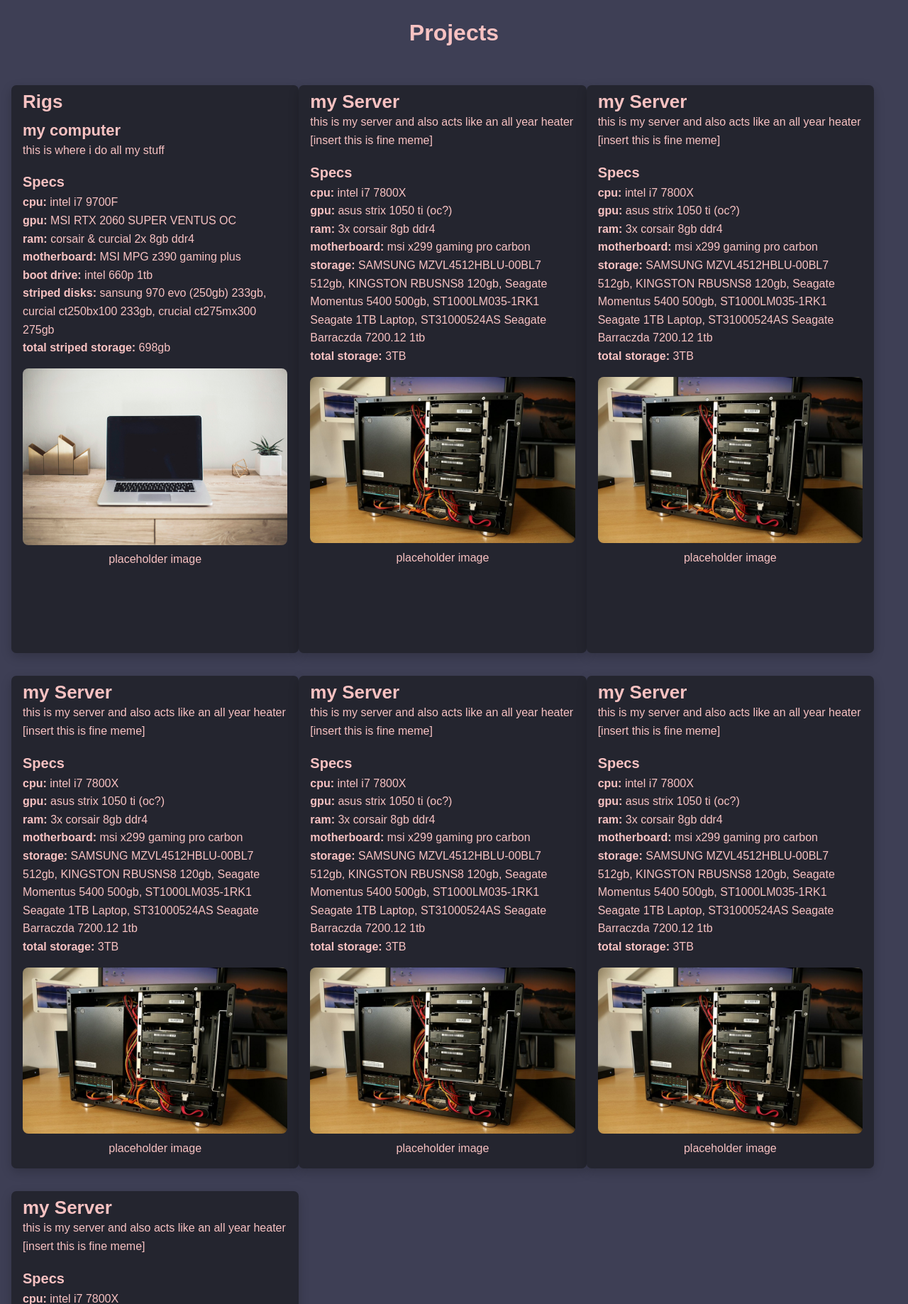
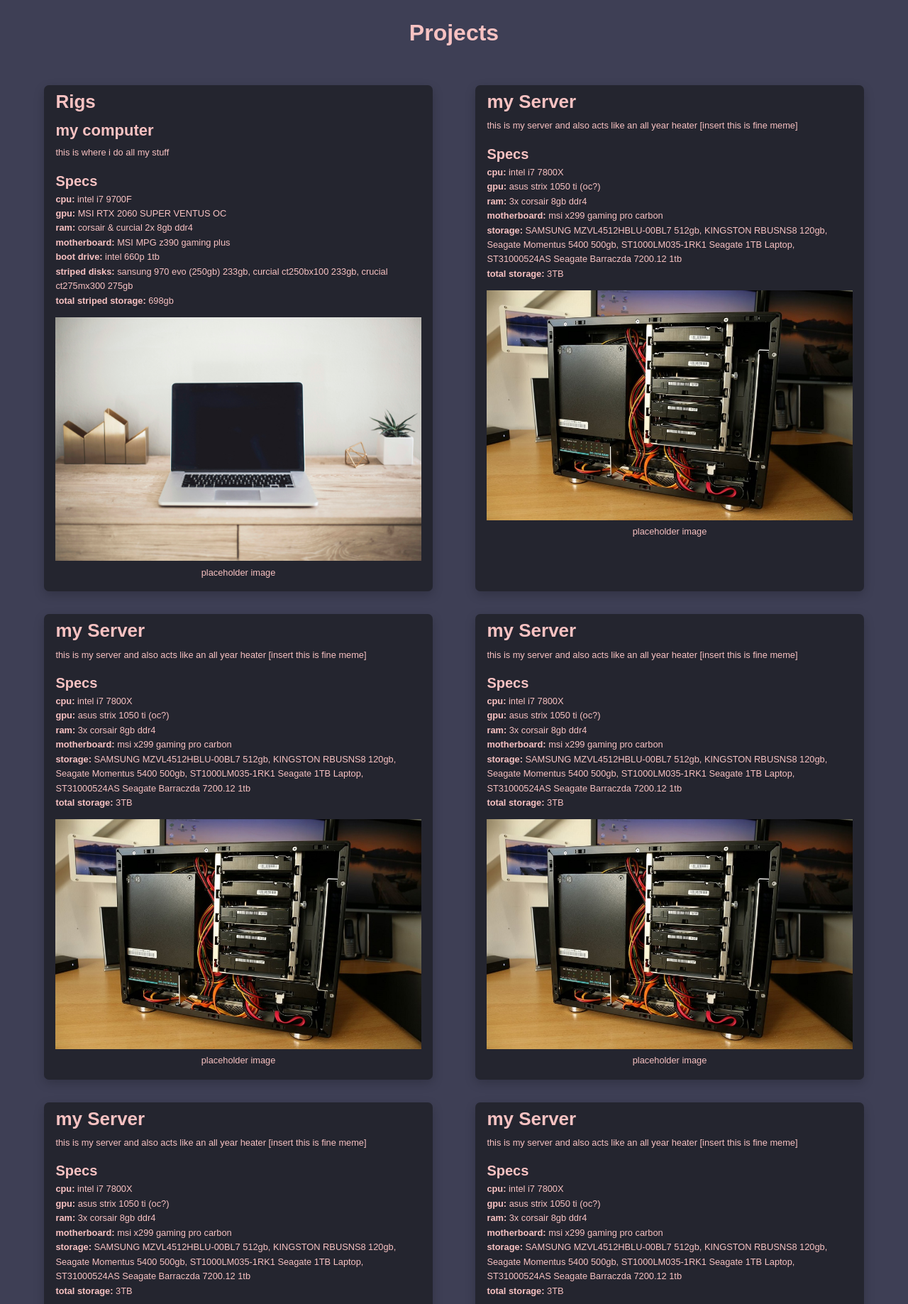
Before and after one commit to novabuster123/website, a Flask app: page /projects in a window 1280 px wide. Shown: the part 91-1928 px from the top of the page at 71% size. Run offline with Flask 3, Linux system fonts and the light colour scheme.

Commit message:
put styling of images in styles.css and fixed scaling issues

```diff
--- a/static/styles.css
+++ b/static/styles.css
@@ -54,40 +54,54 @@ nav ul li.active a {
     background-color: #f8c2c2;
 }
 
-
-.card-body {
-    padding: 1rem;
-    border-radius: 7px;
-    box-shadow: rgba(0, 0, 0, 0.2) 0px 5px 15px;
-    background-color: #24252f;
-    color: #f8c2c2;
-    font-size: 16px;
-    max-width: 500px;
-    min-width: 400px;
-}
-
 .project-cards {
     display: grid;
-    grid-template-columns: repeat(3, 1fr);
-    grid-template-rows: repeat(1, 100vh);
+    grid-template-columns: repeat(auto-fit, minmax(520px, 0.5fr));
     justify-items: center;
     max-width: calc(100vw - 2rem);
     margin-top: 2rem;
     padding: 1rem;
     row-gap: 2rem;
-    padding-bottom: 5rem;
+    margin-left: auto;
+    margin-right: auto;
+    justify-content: center;
 }
 
-
-.project-cards .card {
-    width: 18rem;
+@media only screen and (max-width: 420px) {
+    .card-body {
+        padding: 1rem;
+        border-radius: 7px;
+        box-shadow: rgba(0, 0, 0, 0.2) 0px 5px 15px;
+        background-color: #24252f;
+        color: #f8c2c2;
+        font-size: 1vw;
+        width: 60%;
+    }
 }
 
-.project-cards .card img {
-    height: 10rem;
-    border-radius: 0.5rem;
+@media only screen and (min-width: 421px) {
+    .card-body {
+        padding: 1rem;
+        border-radius: 7px;
+        box-shadow: rgba(0, 0, 0, 0.2) 0px 5px 15px;
+        background-color: #24252f;
+        color: #f8c2c2;
+        font-size: 16px;
+        width: 75%;
+    }
 }
 
+@media only screen and (min-width: 631px) {
+    .card-body {
+        padding: 1rem;
+        border-radius: 7px;
+        box-shadow: rgba(0, 0, 0, 0.2) 0px 5px 15px;
+        background-color: #24252f;
+        color: #f8c2c2;
+        font-size: 1vw;
+        width: 90%;
+    }
+}
 
 .headline {
     text-align: center;
@@ -98,7 +112,7 @@ footer {
     display: grid;
     padding: 1rem;
     text-align: center;
-    position: absolute;
+    position: relative;
     right: 0;
     left: 0;
     bottom: 0;
@@ -108,3 +122,8 @@ footer {
 .aboutme {
     text-align: center;
 }
+
+.pc-image {
+    height: auto;
+    width: 100%;
+}
--- a/templates/projects.html
+++ b/templates/projects.html
@@ -20,7 +20,7 @@
     <b>striped disks:</b> sansung 970 evo (250gb) 233gb, curcial ct250bx100 233gb, crucial ct275mx300 275gb <br>
     <b>total striped storage:</b> 698gb <br>
     </p>
-    <img class="pc-image" src="{{ url_for('static', filename='computer.jpg') }}" alt="Project Image" width="100%" height="auto" style="border-radius: 8px;">
+    <img class="pc-image" src="{{ url_for('static', filename='computer.jpg') }}" alt="Project Image">
     <div style="text-align: center;">placeholder image</div>
   </div>
   <div class="card-body">
@@ -34,7 +34,7 @@
     <b>storage: </b> SAMSUNG MZVL4512HBLU-00BL7 512gb, KINGSTON RBUSNS8 120gb, Seagate Momentus 5400 500gb, ST1000LM035-1RK1 Seagate 1TB Laptop, ST31000524AS Seagate Barraczda 7200.12 1tb <br>
     <b>total storage: </b> 3TB
     </p>
-    <img class="pc-image" src="{{ url_for('static', filename='home_server.jpg') }}" alt="Project Image" width="100%" height="auto" style="border-radius: 8px;">
+    <img class="pc-image" src="{{ url_for('static', filename='home_server.jpg') }}" alt="Project Image">
     <div style="text-align: center;">placeholder image</div>
   </div>
   <div class="card-body">
@@ -48,7 +48,7 @@
     <b>storage: </b> SAMSUNG MZVL4512HBLU-00BL7 512gb, KINGSTON RBUSNS8 120gb, Seagate Momentus 5400 500gb, ST1000LM035-1RK1 Seagate 1TB Laptop, ST31000524AS Seagate Barraczda 7200.12 1tb <br>
     <b>total storage: </b> 3TB
     </p>
-    <img class="pc-image" src="{{ url_for('static', filename='home_server.jpg') }}" alt="Project Image" width="100%" height="auto" style="border-radius: 8px;">
+    <img class="pc-image" src="{{ url_for('static', filename='home_server.jpg') }}" alt="Project Image">
     <div style="text-align: center;">placeholder image</div>
   </div>
   <div class="card-body">
@@ -62,7 +62,7 @@
     <b>storage: </b> SAMSUNG MZVL4512HBLU-00BL7 512gb, KINGSTON RBUSNS8 120gb, Seagate Momentus 5400 500gb, ST1000LM035-1RK1 Seagate 1TB Laptop, ST31000524AS Seagate Barraczda 7200.12 1tb <br>
     <b>total storage: </b> 3TB
     </p>
-    <img class="pc-image" src="{{ url_for('static', filename='home_server.jpg') }}" alt="Project Image" width="100%" height="auto" style="border-radius: 8px;">
+    <img class="pc-image" src="{{ url_for('static', filename='home_server.jpg') }}" alt="Project Image">
     <div style="text-align: center;">placeholder image</div>
   </div>
   <div class="card-body">
@@ -76,7 +76,7 @@
     <b>storage: </b> SAMSUNG MZVL4512HBLU-00BL7 512gb, KINGSTON RBUSNS8 120gb, Seagate Momentus 5400 500gb, ST1000LM035-1RK1 Seagate 1TB Laptop, ST31000524AS Seagate Barraczda 7200.12 1tb <br>
     <b>total storage: </b> 3TB
     </p>
-    <img class="pc-image" src="{{ url_for('static', filename='home_server.jpg') }}" alt="Project Image" width="100%" height="auto" style="border-radius: 8px;">
+    <img class="pc-image" src="{{ url_for('static', filename='home_server.jpg') }}" alt="Project Image">
     <div style="text-align: center;">placeholder image</div>
   </div>
   <div class="card-body">
@@ -90,7 +90,7 @@
     <b>storage: </b> SAMSUNG MZVL4512HBLU-00BL7 512gb, KINGSTON RBUSNS8 120gb, Seagate Momentus 5400 500gb, ST1000LM035-1RK1 Seagate 1TB Laptop, ST31000524AS Seagate Barraczda 7200.12 1tb <br>
     <b>total storage: </b> 3TB
     </p>
-    <img class="pc-image" src="{{ url_for('static', filename='home_server.jpg') }}" alt="Project Image" width="100%" height="auto" style="border-radius: 8px;">
+    <img class="pc-image" src="{{ url_for('static', filename='home_server.jpg') }}" alt="Project Image">
     <div style="text-align: center;">placeholder image</div>
   </div>
   <div class="card-body">
@@ -104,7 +104,7 @@
     <b>storage: </b> SAMSUNG MZVL4512HBLU-00BL7 512gb, KINGSTON RBUSNS8 120gb, Seagate Momentus 5400 500gb, ST1000LM035-1RK1 Seagate 1TB Laptop, ST31000524AS Seagate Barraczda 7200.12 1tb <br>
     <b>total storage: </b> 3TB
     </p>
-    <img class="pc-image" src="{{ url_for('static', filename='home_server.jpg') }}" alt="Project Image" width="100%" height="auto" style="border-radius: 8px;">
+    <img class="pc-image" src="{{ url_for('static', filename='home_server.jpg') }}" alt="Project Image">
     <div style="text-align: center;">placeholder image</div>
   </div>
 </div>
```
